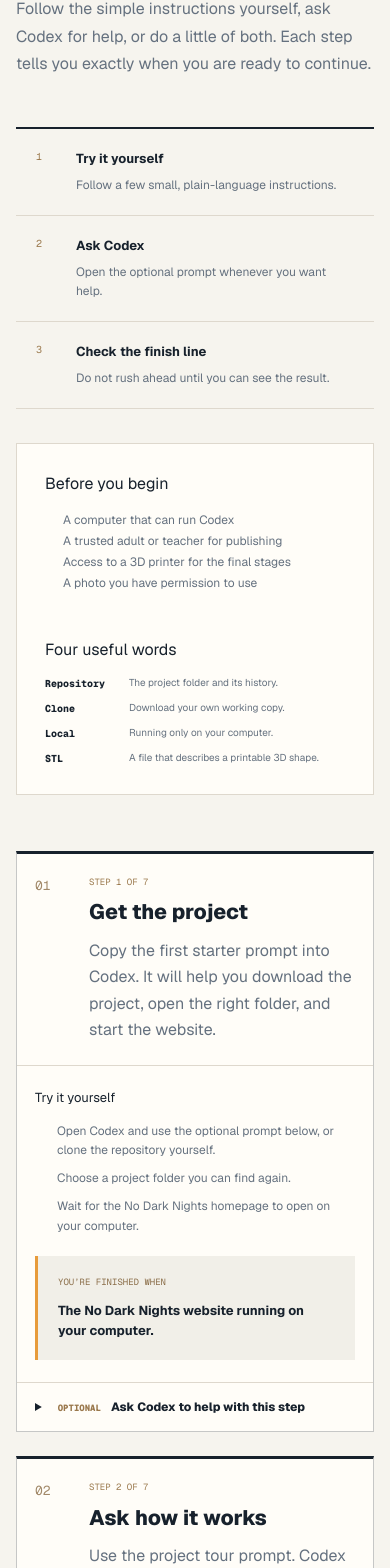
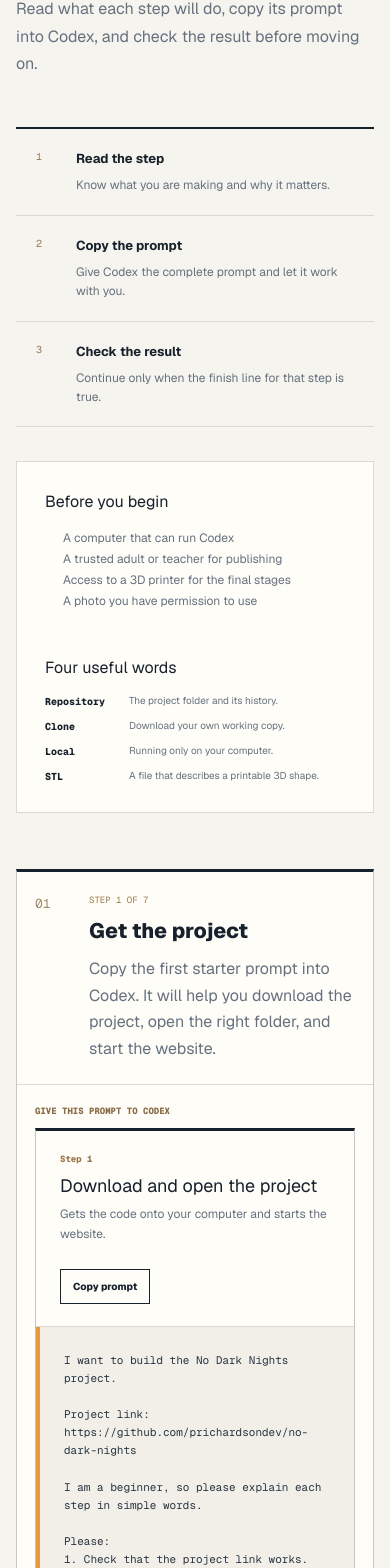
Before and after one commit to prichardsondev/no-dark-nights, a Next.js app: page /learn in a window 390 px wide. Shown: the part 423-1991 px from the top of the page. Built offline with nearby package versions, Linux system fonts and the light colour scheme.

Commit message:
Simplify lessons to prompt-first guidance

```diff
--- a/app/globals.css
+++ b/app/globals.css
@@ -1573,30 +1573,23 @@ input[type="range"]:disabled {
   line-height: 1.65;
 }
 
-.lesson-work {
-  display: grid;
-  grid-template-columns: minmax(0, 1.45fr) minmax(220px, 0.55fr);
-  gap: 28px;
-  padding: 28px;
-}
-
-.lesson-work h3 {
-  margin: 0 0 14px;
-  font-size: 13px;
-}
-
-.lesson-work ol {
-  display: grid;
-  gap: 9px;
-  margin: 0;
-  padding-left: 22px;
-  color: var(--muted);
-  font-size: 12px;
-  line-height: 1.6;
+.lesson-prompt {
+  padding: 24px 28px 0;
+}
+
+.lesson-prompt > span {
+  display: block;
+  margin-bottom: 10px;
+  color: #8a6d48;
+  font-family: var(--font-geist-mono), monospace;
+  font-size: 9px;
+  font-weight: 800;
+  text-transform: uppercase;
 }
 
 .lesson-finish {
-  padding: 20px;
+  margin: 22px 28px 28px;
+  padding: 18px 20px;
   border-left: 3px solid var(--amber);
   background: #f1efe8;
 }
@@ -1617,37 +1610,6 @@ input[type="range"]:disabled {
 .lesson-finish strong {
   font-size: 13px;
   line-height: 1.5;
-}
-
-.lesson-codex {
-  border-top: 1px solid var(--line);
-}
-
-.lesson-codex summary {
-  padding: 16px 28px;
-  color: var(--ink);
-  cursor: pointer;
-  font-size: 12px;
-  font-weight: 800;
-  list-style-position: inside;
-}
-
-.lesson-codex summary span {
-  margin: 0 10px;
-  color: #9a784c;
-  font-family: var(--font-geist-mono), monospace;
-  font-size: 9px;
-  text-transform: uppercase;
-}
-
-.lesson-codex[open] summary {
-  border-bottom: 1px solid var(--line);
-  background: #f8f3e9;
-}
-
-.lesson-codex .prompt-card {
-  border: 0;
-  border-top: 0;
 }
 
 .next-step {
@@ -2104,8 +2066,7 @@ input[type="range"]:disabled {
   }
 
   .learn-guide,
-  .learn-start,
-  .lesson-work {
+  .learn-start {
     grid-template-columns: 1fr;
   }
 
@@ -2125,13 +2086,12 @@ input[type="range"]:disabled {
     padding: 22px 18px;
   }
 
-  .lesson-work {
-    gap: 20px;
-    padding: 22px 18px;
-  }
-
-  .lesson-codex summary {
-    padding: 15px 18px;
+  .lesson-prompt {
+    padding: 20px 18px 0;
+  }
+
+  .lesson-finish {
+    margin: 18px;
   }
 
   .prompt-card-heading {
--- a/app/learn/page.tsx
+++ b/app/learn/page.tsx
@@ -6,7 +6,7 @@ import { learningSteps, promptCards } from "../site-data";
 export const metadata: Metadata = {
   title: "Learn | No Dark Nights",
   description:
-    "Follow seven beginner-friendly lessons with simple instructions, optional Codex prompts, and clear completion checkpoints.",
+    "Follow seven beginner-friendly lessons by reading each step, giving its prompt to Codex, and checking the result.",
 };
 
 export default function LearnPage() {
@@ -16,28 +16,28 @@ export default function LearnPage() {
         <PageIntro
           eyebrow="The learning path"
           title="Build the whole project, one step at a time."
-          description="Follow the simple instructions yourself, ask Codex for help, or do a little of both. Each step tells you exactly when you are ready to continue."
+          description="Read what each step will do, copy its prompt into Codex, and check the result before moving on."
         />
         <ol className="learn-guide" aria-label="How each lesson works">
           <li>
             <span>1</span>
             <div>
-              <strong>Try it yourself</strong>
-              <p>Follow a few small, plain-language instructions.</p>
+              <strong>Read the step</strong>
+              <p>Know what you are making and why it matters.</p>
             </div>
           </li>
           <li>
             <span>2</span>
             <div>
-              <strong>Ask Codex</strong>
-              <p>Open the optional prompt whenever you want help.</p>
+              <strong>Copy the prompt</strong>
+              <p>Give Codex the complete prompt and let it work with you.</p>
             </div>
           </li>
           <li>
             <span>3</span>
             <div>
-              <strong>Check the finish line</strong>
-              <p>Do not rush ahead until you can see the result.</p>
+              <strong>Check the result</strong>
+              <p>Continue only when the finish line for that step is true.</p>
             </div>
           </li>
         </ol>
@@ -75,27 +75,14 @@ export default function LearnPage() {
                     <p>{step.summary}</p>
                   </div>
                 </header>
-                <div className="lesson-work">
-                  <section>
-                    <h3>Try it yourself</h3>
-                    <ol>
-                      {step.actions.map((action) => (
-                        <li key={action}>{action}</li>
-                      ))}
-                    </ol>
-                  </section>
-                  <aside className="lesson-finish">
-                    <span>You’re finished when</span>
-                    <strong>{step.deliverable}</strong>
-                  </aside>
+                <div className="lesson-prompt">
+                  <span>Give this prompt to Codex</span>
+                  <CopyPrompt {...prompt} />
                 </div>
-                <details className="lesson-codex">
-                  <summary>
-                    <span>Optional</span>
-                    Ask Codex to help with this step
-                  </summary>
-                  <CopyPrompt {...prompt} />
-                </details>
+                <aside className="lesson-finish">
+                  <span>You’re finished when</span>
+                  <strong>{step.deliverable}</strong>
+                </aside>
               </li>
             );
           })}
--- a/app/page.tsx
+++ b/app/page.tsx
@@ -23,7 +23,7 @@ export default function Home() {
             </Link>
             <Link className="start-card" href="/learn#step-1">
               <strong>Build the whole project</strong>
-              <p>Follow each lesson yourself or open its optional Codex prompt.</p>
+              <p>Read each lesson, give its prompt to Codex, and check the result.</p>
               <i>Start step 1</i>
             </Link>
             <Link className="start-card" href="/gallery">
--- a/app/site-data.ts
+++ b/app/site-data.ts
@@ -58,11 +58,6 @@ export const learningSteps = [
     title: "Get the project",
     summary:
       "Copy the first starter prompt into Codex. It will help you download the project, open the right folder, and start the website.",
-    actions: [
-      "Open Codex and use the optional prompt below, or clone the repository yourself.",
-      "Choose a project folder you can find again.",
-      "Wait for the No Dark Nights homepage to open on your computer.",
-    ],
     deliverable: "The No Dark Nights website running on your computer.",
   },
   {
@@ -70,11 +65,6 @@ export const learningSteps = [
     title: "Ask how it works",
     summary:
       "Use the project tour prompt. Codex will show you the important files and explain the unfamiliar words before you edit anything.",
-    actions: [
-      "Read README.md and AGENTS.md before changing a file.",
-      "Find the files for the homepage, Learn page, Studio, and geometry tests.",
-      "Ask about every word you do not understand.",
-    ],
     deliverable: "A short project map you understand.",
   },
   {
@@ -82,11 +72,6 @@ export const learningSteps = [
     title: "Make the site yours",
     summary:
       "Change the name, colors, words, and story. Keep the working lithophane math protected while you learn.",
-    actions: [
-      "Choose one small change, such as the project name, colors, or homepage words.",
-      "Preview the page on a computer and phone-sized screen.",
-      "Explain what changed before moving to another part.",
-    ],
     deliverable: "A personalized homepage you can explain.",
   },
   {
@@ -94,11 +79,6 @@ export const learningSteps = [
     title: "Make a lithophane",
     summary:
       "Choose a photo, inspect the 3D preview, measure your light, and download an STL. Ask an adult before sharing a personal photo.",
-    actions: [
-      "Choose a photo you have permission to use.",
-      "Measure the slot on the night-light housing instead of guessing.",
-      "Open the Studio, frame the photo, preview the model, and download the STL.",
-    ],
     deliverable: "Your first custom lithophane STL.",
   },
   {
@@ -106,11 +86,6 @@ export const learningSteps = [
     title: "Test your work",
     summary:
       "Ask Codex to run the project checks and open the pages in a browser. Fix one clear problem at a time.",
-    actions: [
-      "Run the project build, lint check, and automated tests.",
-      "Open every main page and check the phone layout.",
-      "Inspect the STL in a slicer for orientation, dimensions, and unsupported areas.",
-    ],
     deliverable: "A passing test report and pages you have checked yourself.",
   },
   {
@@ -118,11 +93,6 @@ export const learningSteps = [
     title: "Share a private preview",
     summary:
       "Use Sites to publish an owner-only version. Let an adult or teacher review it before connecting a public domain.",
-    actions: [
-      "Ask an adult or teacher to review the words, links, and shared images.",
-      "Publish a review version without changing a real domain.",
-      "Open the published link and repeat the page checks.",
-    ],
     deliverable: "A private review link.",
   },
   {
@@ -130,11 +100,6 @@ export const learningSteps = [
     title: "Print and share the light",
     summary:
       "Confirm the measurements in your slicer, print a small fit test, then make the full light with adult help.",
-    actions: [
-      "Print a small adapter fit test before the full lithophane.",
-      "Record the printer, material, layer height, and settings that worked.",
-      "Make the full light with adult help, then give it or teach someone else.",
-    ],
     deliverable: "A working night light and a story you can share.",
   },
 ];
```
Also changed, not shown: 2 other files (tests, documents, lock files or other folders).
